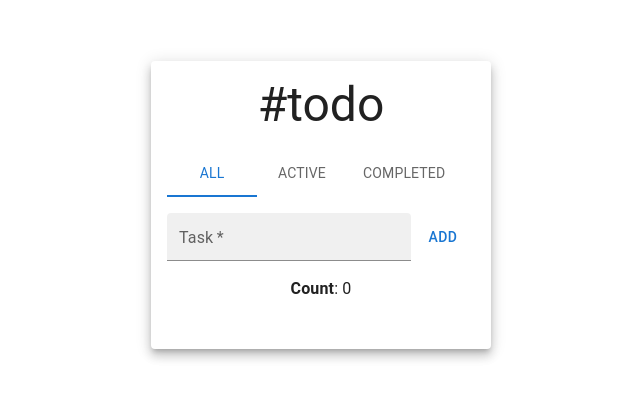
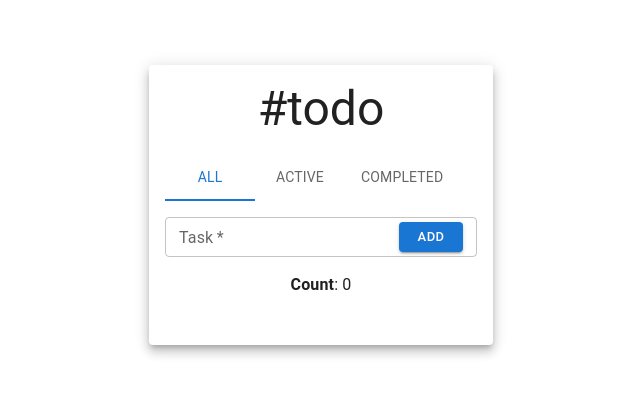
Before and after one commit to mukeshgurpude/todo-app, a React (Create React App) app: page / in a window 1280 px wide. Shown: the part 195-594 px from the top of the page, without its empty margins (319-959 px from the left). Built offline with nearby package versions, Linux system fonts and the light colour scheme.

Commit message:
feat: add dark mode

```diff
--- a/src/App.js
+++ b/src/App.js
@@ -1,5 +1,6 @@
-import { Badge, Box, CssBaseline, Paper, Stack, Tab, Tabs, Typography } from '@mui/material';
-import { useState, useEffect } from 'react';
+import { Badge, Box, CssBaseline, Paper, Stack, Tab, Tabs, Typography, useMediaQuery } from '@mui/material';
+import { ThemeProvider, createTheme } from '@mui/material/styles';
+import { useState, useEffect, useMemo } from 'react';
 import TaskList from './components/list.jsx'
 import Editor from './components/editor.jsx';
 
@@ -17,7 +18,17 @@ function App() {
     ? JSON.parse(localStorage.getItem(TASK_KEY))
     : {count: 0, last: 0, tasks: []}
   );
-  const [filter, setFilter] = useState('all');
+  const [filter, setFilter] = useState('all');const prefersDarkMode = useMediaQuery('(prefers-color-scheme: dark)');
+
+  const theme = useMemo(
+    () =>
+      createTheme({
+        palette: {
+          mode: prefersDarkMode ? 'dark' : 'light',
+        },
+      }),
+    [prefersDarkMode],
+  );
 
   useEffect(() => {
     localStorage.setItem(TASK_KEY, JSON.stringify(tasks));
@@ -66,7 +77,8 @@ function App() {
     })
   }
 
-  return <Box sx={{justifyContent: 'center', alignItems: 'center',display: 'flex',minHeight: '100vh'}}>
+  return <ThemeProvider theme={theme}>
+    <Box sx={{justifyContent: 'center', alignItems: 'center',display: 'flex',minHeight: '100vh'}}>
       <Paper elevation={7} sx={{maxWidth: 'max-content', padding: 2, textAlign: 'center'}}>
         <CssBaseline />
         <Stack m='0 auto' spacing={2} width='max-content'>
@@ -87,6 +99,7 @@ function App() {
         </Stack>
       </Paper>
     </Box>
+  </ThemeProvider>
 }
 
 export default App;
--- a/src/components/editor.jsx
+++ b/src/components/editor.jsx
@@ -11,7 +11,8 @@ export default function Editor({addTask}) {
   }
 
   return <form onSubmit={handleSubmit} style={{display: 'flex', alignItems: 'center'}}>
-    <TextField value={name} label="Task" onChange={handleChange} size='small' variant="filled" required/>
-    <Button type="submit">Add</Button>
+    <TextField value={name} label="Task" onChange={handleChange} size='small' InputProps={{
+      endAdornment: <Button type="submit" variant="contained" size="small">Add</Button>
+    }} required/>
   </form>
 }
```
Lines whose indentation alone changed are shown as unchanged.
